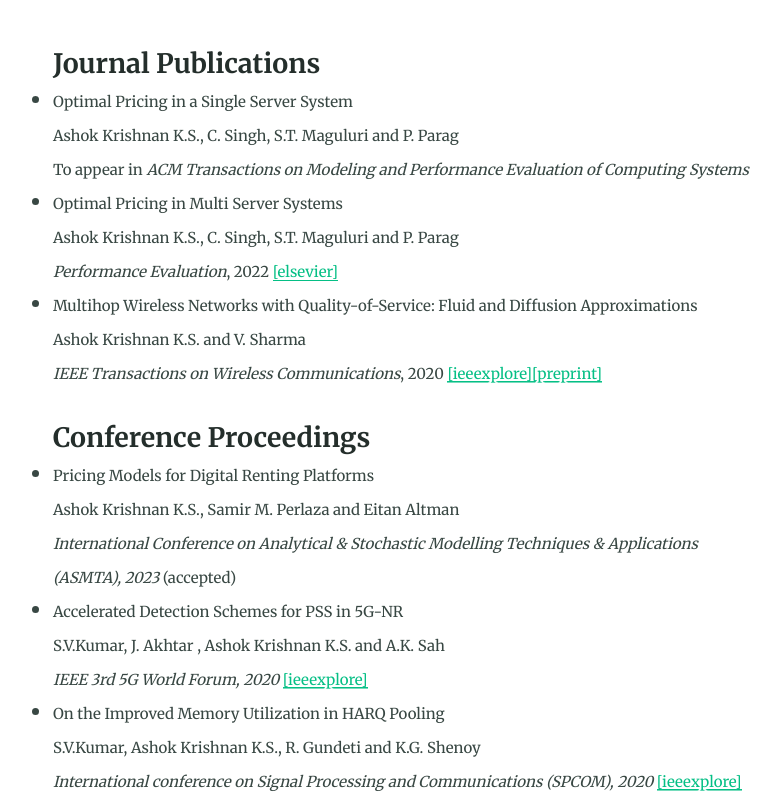
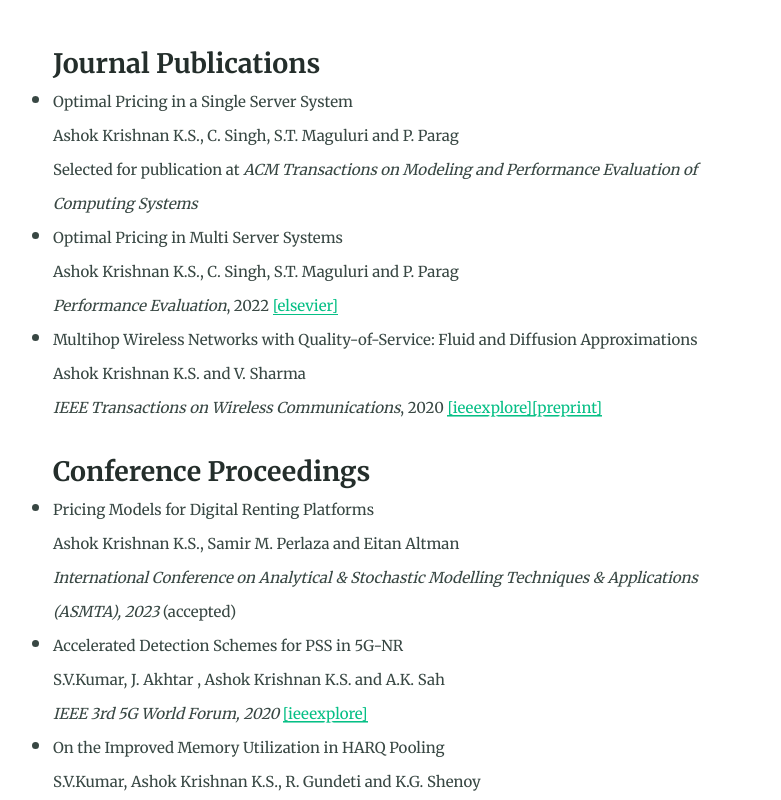
Before and after one commit to ashokkri/ashokkri.github.io, a Jekyll site: the page built from publications.md, in a window 1280 px wide and 900 px high, scrolled down 312 px, cut to the strip 100-900 px from the top of the window. Shown: the whole strip, without its empty margins (230-1011 px from the left). Built offline with Jekyll 4.4.1, drawn with Linux system fonts in a browser that asks for light colours.

Commit message:
Update publications.md

```diff
--- a/publications.md
+++ b/publications.md
@@ -11,7 +11,7 @@ feature_image: "https://picsum.photos/1300/400?image=989"
 
 - <small>Optimal Pricing in a Single Server System
   Ashok Krishnan K.S., C. Singh, S.T. Maguluri and P. Parag
-  To appear in *ACM Transactions on Modeling and Performance Evaluation of Computing Systems*
+  Selected for publication at *ACM Transactions on Modeling and Performance Evaluation of Computing Systems*
 
 - <small>Optimal Pricing in Multi Server Systems
   Ashok Krishnan K.S., C. Singh, S.T. Maguluri and P. Parag
```
